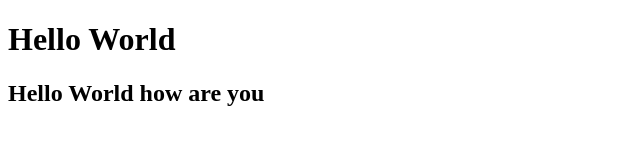
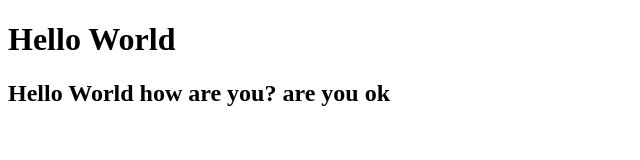
Before and after one commit to herve05/Collaborate, a plain HTML site: page index.html in a window 1280 px wide. Shown: the whole page, without its empty margins (0-640 px from the left). Drawn offline with Linux system fonts and the light colour scheme.

Commit message:
modified h2 text

```diff
--- a/index.html
+++ b/index.html
@@ -7,6 +7,6 @@
 </head>
 <body>
     <h1>Hello World</h1>
-    <h2>Hello World how are you</h2>
+    <h2>Hello World how are you? are you ok</h2>
 </body>
 </html>
```
